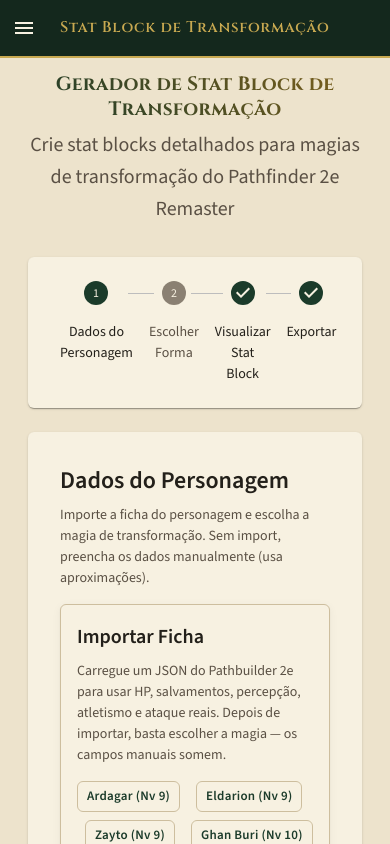
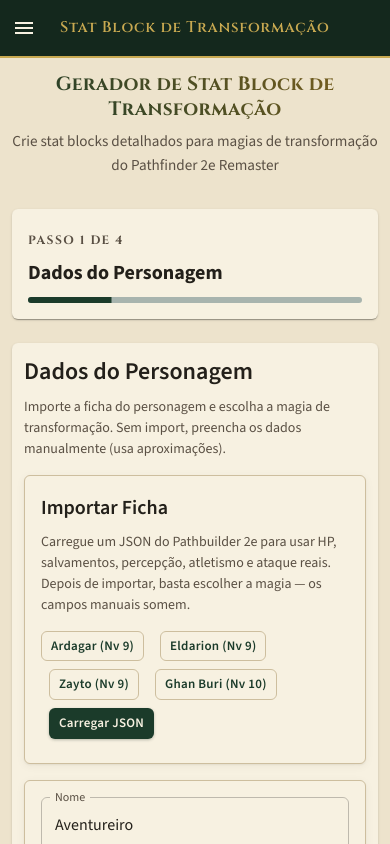
Before and after one commit to danfigueroa/pf2e-tools, a React (Vite) app: page /transformation in a window 390 px wide. Shown: the top 844 px of the page. Built offline with nearby package versions, Linux system fonts and the light colour scheme.

Commit message:
feat: passo a passo do gerador legível no celular
Quatro rótulos longos lado a lado viravam colunas de 60px. Abaixo de 600px o
Stepper dá lugar a "Passo 2 de 4" com barra de progresso, o Paper do conteúdo
perde os 32px de padding e os botões de navegação ocupam metade da linha cada.

```diff
--- a/src/modules/transformation-statblock/TransformationPage.tsx
+++ b/src/modules/transformation-statblock/TransformationPage.tsx
@@ -7,7 +7,9 @@
   Step,
   StepLabel,
   Button,
+  LinearProgress,
   Paper,
+  useMediaQuery,
   useTheme,
 } from '@mui/material';
 import type { TransformationConfig, PlayerCharacter, TransformationSpell } from '../../types';
@@ -49,6 +51,9 @@
   const [activeStep, setActiveStep] = useState(0);
   const [config, setConfig] = useState<Partial<TransformationConfig>>({});
   const theme = useTheme();
+  // Quatro rótulos longos lado a lado não cabem num celular — abaixo de 600px
+  // o passo a passo vira "Passo 2 de 4" com barra de progresso.
+  const isPhone = useMediaQuery(theme.breakpoints.down('sm'));
 
   const handleNext = () => {
     setActiveStep((prevActiveStep) => prevActiveStep + 1);
@@ -123,7 +128,7 @@
   };
 
   return (
-    <Container maxWidth="lg">
+    <Container maxWidth="lg" disableGutters>
       <Box sx={{ mb: 4 }}>
         <Typography
           variant="h3"
@@ -144,13 +149,28 @@
         <Typography
           variant="h6"
           color="text.secondary"
-          sx={{ textAlign: 'center', mb: 4, fontWeight: 300 }}
+          sx={{ textAlign: 'center', mb: 4, fontWeight: 300, fontSize: { xs: '0.95rem', sm: '1.25rem' } }}
         >
           Crie stat blocks detalhados para magias de transformação do Pathfinder 2e Remaster
         </Typography>
       </Box>
 
-      <Paper sx={{ p: 3, mb: 3 }}>
+      <Paper sx={{ p: { xs: 2, sm: 3 }, mb: 3 }}>
+        {isPhone ? (
+          <Box>
+            <Typography variant="overline" color="text.secondary" sx={{ display: 'block' }}>
+              Passo {activeStep + 1} de {steps.length}
+            </Typography>
+            <Typography variant="h6" sx={{ fontWeight: 700, mb: 1 }}>
+              {steps[activeStep]}
+            </Typography>
+            <LinearProgress
+              variant="determinate"
+              value={((activeStep + 1) / steps.length) * 100}
+              sx={{ height: 6, borderRadius: 3 }}
+            />
+          </Box>
+        ) : (
           <Stepper activeStep={activeStep} alternativeLabel>
             {steps.map((label, index) => (
               <Step key={label} completed={isStepComplete(index)}>
@@ -158,16 +178,18 @@
               </Step>
             ))}
           </Stepper>
+        )}
       </Paper>
 
-      <Paper sx={{ p: 4, minHeight: 400 }}>
+      <Paper sx={{ p: { xs: 1.5, sm: 3, md: 4 }, minHeight: { sm: 400 } }}>
         {renderStepContent(activeStep)}
 
-        <Box sx={{ display: 'flex', justifyContent: 'space-between', mt: 4 }}>
+        <Box sx={{ display: 'flex', justifyContent: 'space-between', gap: 2, mt: 4 }}>
           <Button
             disabled={activeStep === 0}
             onClick={handleBack}
             variant="outlined"
+            sx={{ flex: { xs: 1, sm: '0 0 auto' } }}
           >
             Voltar
           </Button>
@@ -177,6 +199,7 @@
               variant="contained"
               onClick={handleNext}
               disabled={!canProceed}
+              sx={{ flex: { xs: 1, sm: '0 0 auto' } }}
             >
               Próximo
             </Button>
```
Lines whose indentation alone changed are shown as unchanged.
